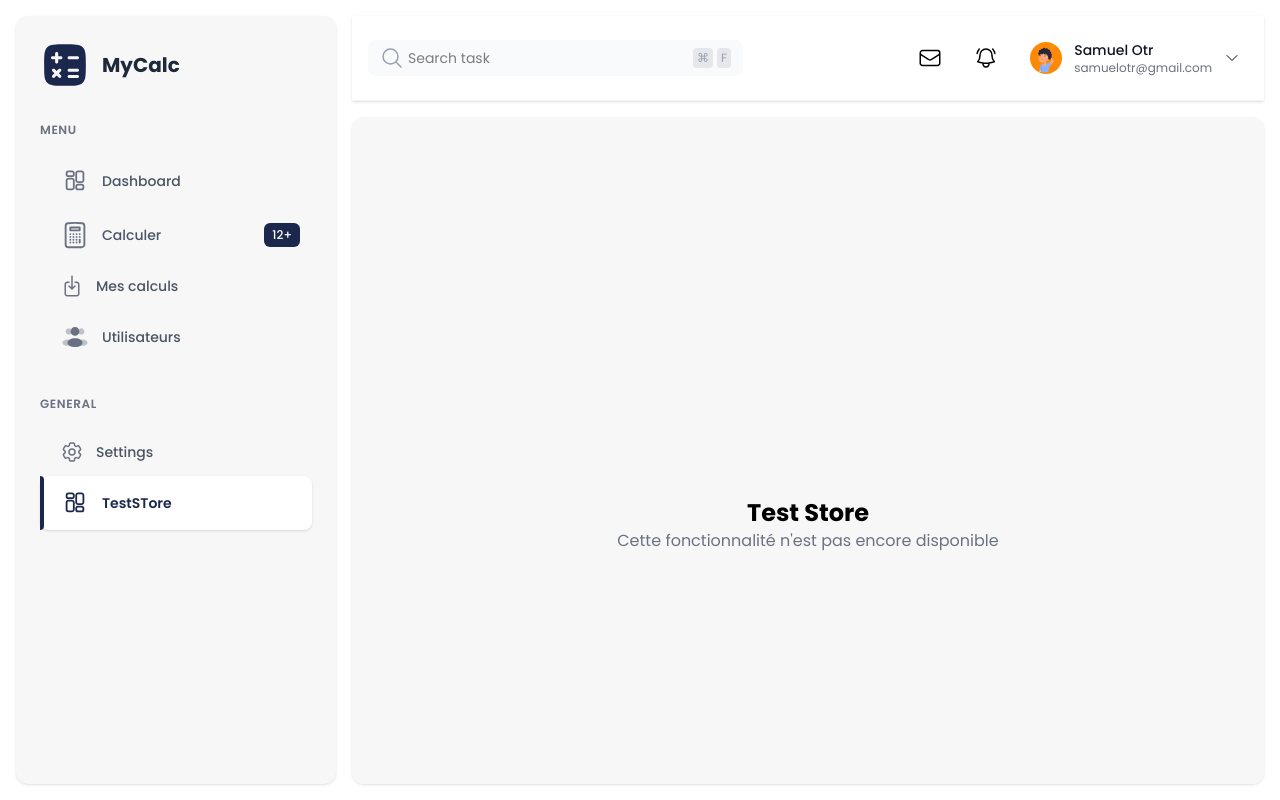
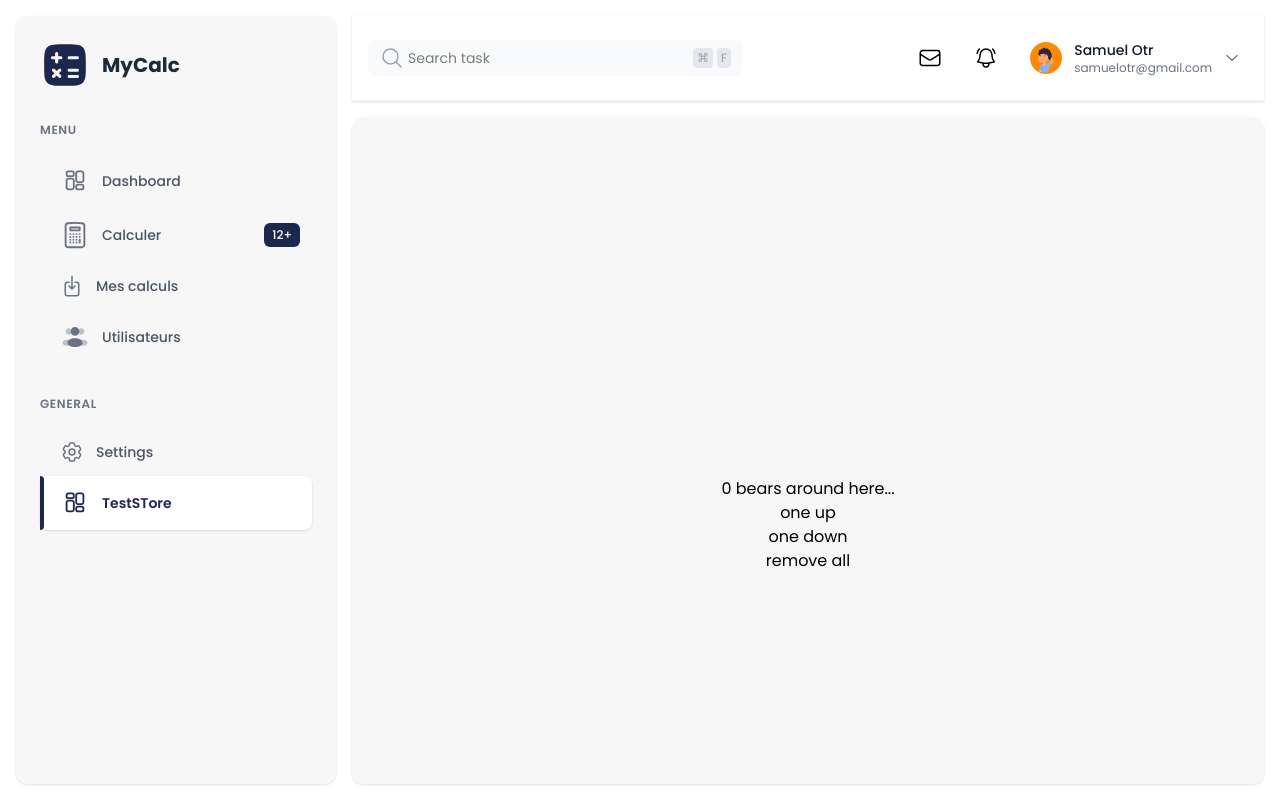
Before and after one commit to Samuelouattara/mycalc, a Next.js app: page /test-store in a window 1280 px wide. Built offline with nearby package versions, Linux system fonts and the light colour scheme.

Commit message:
Add Store test

```diff
--- a/app/test-store/page.tsx
+++ b/app/test-store/page.tsx
@@ -1,10 +1,43 @@
-import NoFeatureYet from "@/components/shared/noFeatureYet";
+"use client";
 
-export default function Page() {
+import React from "react";
+import { testStore } from "@/store/testStore";
 
-    return (
-        <>
-            <NoFeatureYet title="Test Store" description="Cette fonctionnalité n'est pas encore disponible" />
-        </>
-    )
+export default function add() {
+  const {
+    bears,
+    increasePopulation,
+    decreasePopulation,
+    removeAllBears,
+  } = testStore();
+  return (
+    <div className="flex flex-col items-center justify-center h-screen">
+      <h1>{bears} bears around here...</h1>
+      <Controls
+        increasePopulation={increasePopulation}
+        decreasePopulation={decreasePopulation}
+        removeAllBears={removeAllBears}
+      />
+    </div>
+  );
 }
+
+interface ControlsProps {
+  increasePopulation: () => void;
+  decreasePopulation: () => void;
+  removeAllBears: () => void;
+}
+
+function Controls({
+  increasePopulation,
+  decreasePopulation,
+  removeAllBears,
+}: ControlsProps) {
+  return (
+    <>
+      <button onClick={increasePopulation}>one up</button>
+      <button onClick={decreasePopulation}>one down</button>
+      <button onClick={removeAllBears}>remove all</button>
+    </>
+  );
+}
--- a/components/dashboardLayout/SideBar.tsx
+++ b/components/dashboardLayout/SideBar.tsx
@@ -33,7 +33,7 @@ const menuItems = [
         label: "Utilisateurs",
         href: "/utilisateurs",
         icon: <UsersIcon />
-    }
+    },
 ];
 
 const generalItems = [
--- a/package.json
+++ b/package.json
@@ -13,7 +13,8 @@
     "next": "15.4.4",
     "nextjs-toploader": "^3.8.16",
     "react": "19.1.0",
-    "react-dom": "19.1.0"
+    "react-dom": "19.1.0",
+    "zustand": "^5.0.6"
   },
   "devDependencies": {
     "@tailwindcss/postcss": "^4",
--- a/store/sidebarStore.ts
+++ b/store/sidebarStore.ts
@@ -1,8 +1,11 @@
 'use client'
 
-
+import { create } from 'zustand';
 export type SidebarState = 'expanded' | 'collapsed' | 'hidden';
 export type DeviceType = 'mobile' | 'tablet' | 'desktop' | 'large-desktop';
+
+
+
 
 interface SidebarStore {
     sidebarState: SidebarState;
--- /dev/null
+++ b/store/testStore.ts
@@ -0,0 +1,16 @@
+import { create } from "zustand/react";
+
+
+export interface TestStoreProps {  bears: number;
+  increasePopulation: () => void;
+  decreasePopulation: () => void;
+  removeAllBears: () => void;
+  updateBears: (newBears: number) => void;
+}
+ export const testStore = create<TestStoreProps>((set) => ({
+  bears: 0,
+    increasePopulation: () => set((state) => ({ bears: state.bears + 1 })),
+    decreasePopulation: () => set((state) => ({ bears: state.bears - 1 })),
+    removeAllBears: () => set({ bears: 0 }),
+    updateBears: (newBears) => set({ bears: newBears }),
+}));
```
Also changed, not shown: 1 other file (tests, documents, lock files or other folders).
